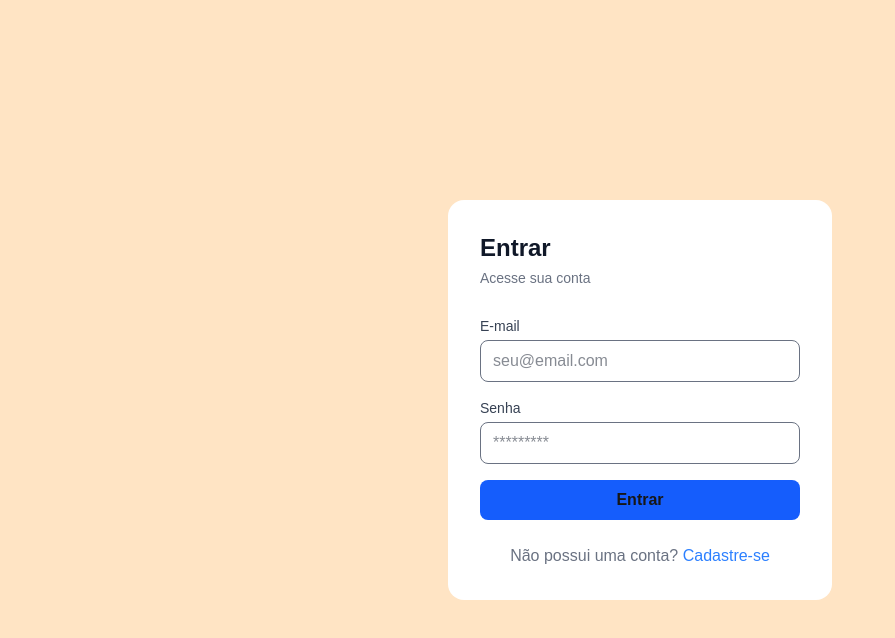
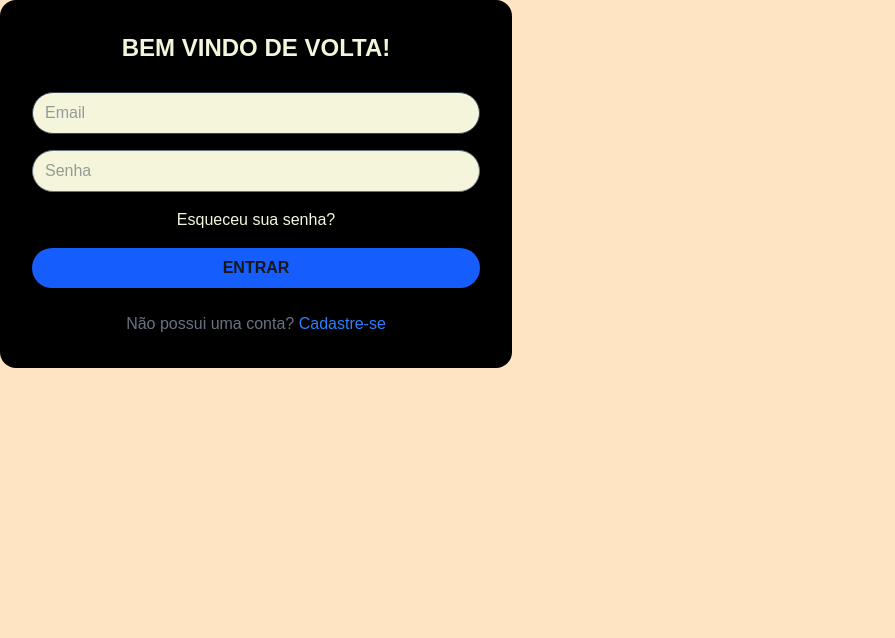
Before and after one commit to Projeto-CJR-grupo4/frontend, a Next.js app: page /login in a window 1280 px wide. Shown: the top 638 px of the page, without its empty margins (0-895 px from the left). Built offline with nearby package versions, Linux system fonts and the light colour scheme.

Commit message:
feature: link para esqueceu a senha

```diff
--- a/app/login/page.tsx
+++ b/app/login/page.tsx
@@ -26,40 +26,35 @@ export default function Home() {
     }
 
   return (
-    <div className="bg-white p-8 w-full max-w-sm m-auto rounded-2xl ">
-      <h1 className="text-gray-900 mb-1 text-2xl font-bold">Entrar</h1>
-      <p className="text-gray-500 mb-7 text-sm">
-        Acesse sua conta
-      </p>
+    <div className="bg-black p-8 max-w-lg rounded-2xl ">
+      <h1 className="text-[beige] mb-1 text-2xl text-center font-bold">BEM VINDO DE VOLTA!</h1>
+      <br></br>
 
       <form onSubmit={entrar} className="space-y-4">
         <div>
-          <label htmlFor="email" className="mb-1 block text-sm text-gray-700">
-            E-mail
-          </label>
           <input
             id="email"
             type="email"
-            placeholder="seu@email.com"
+            placeholder="Email"
             value={email}
             onChange={(e) => setEmail(e.target.value)}
-            className="w-full rounded-lg border border-gray-500 px-3 py-2 text-gray-900 outline-none focus:border-blue-400"
+            className="bg-[beige] w-full rounded-3xl bg-bisque border border-bisque-500 px-3 py-2 text-gray-700 outline-none focus:border-blue-400"
           />
         </div>
         <div>
-          <label htmlFor="senha" className="mb-1 block text-sm text-gray-700">
-            Senha
-          </label>
           <input
             id="senha"
             type="password"
-            placeholder="*********"
+            placeholder="Senha"
             value={senha}
             onChange={(e) => setSenha(e.target.value)}
-            className="w-full rounded-lg border border-gray-500 px-3 py-2 text-gray-900 outline-none focus:border-blue-400"
+            className="bg-[beige] w-full rounded-3xl border border-gray-500 px-3 py-2 text-gray-700 outline-none focus:border-blue-400"
           />
         </div>
-        <button type="submit" className="w-full rounded-lg bg-blue-600 py-2 font-semibold">Entrar</button>
+        <p className="text-center">
+          <a href="#" className="text-[beige] hover:underline">Esqueceu sua senha?</a>
+        </p>
+        <button type="submit" className="w-full rounded-3xl bg-blue-600 py-2 font-semibold">ENTRAR</button>
       </form>
 
       <p className="mt-6 text-center text-gray-500">
```
